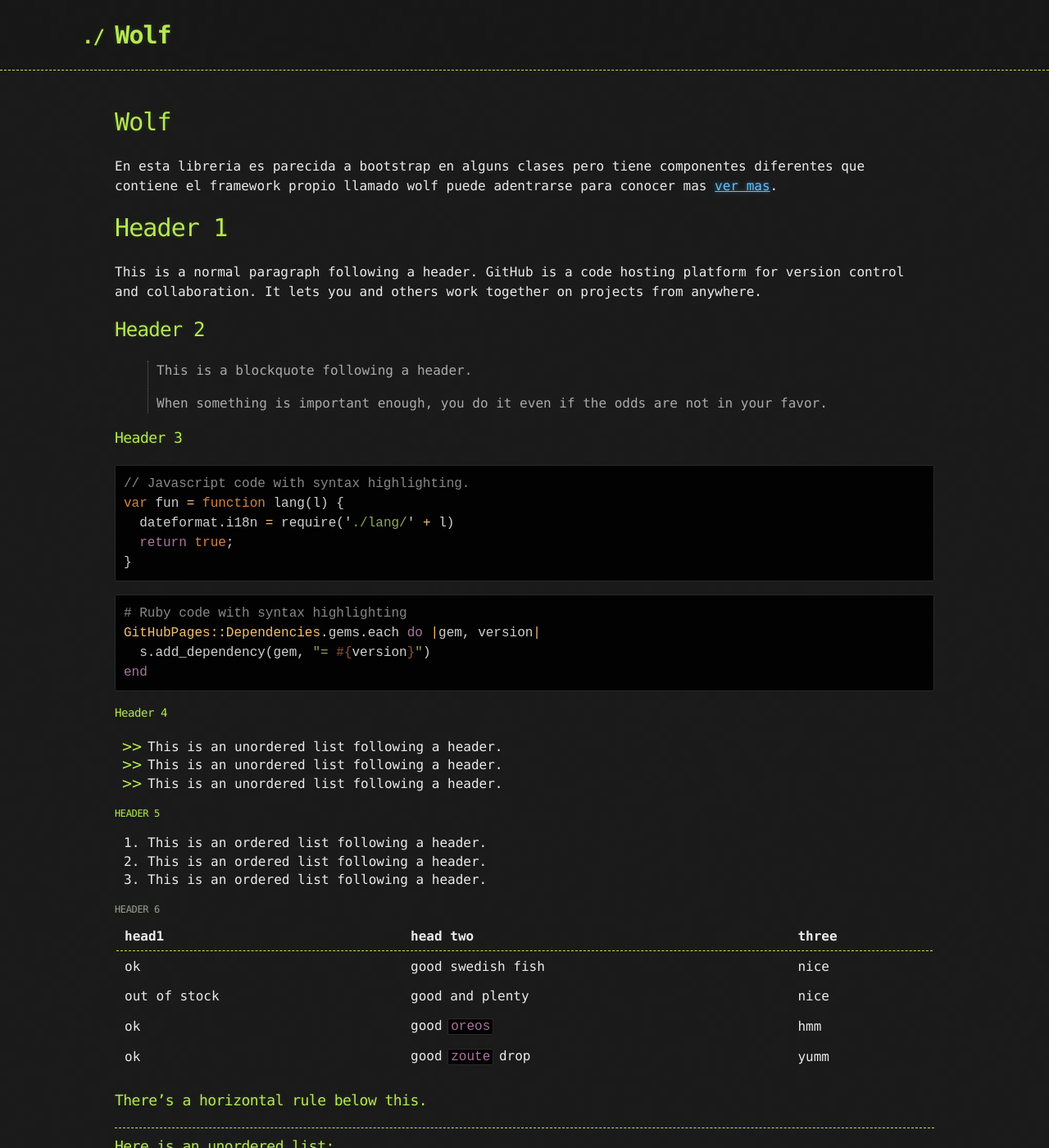
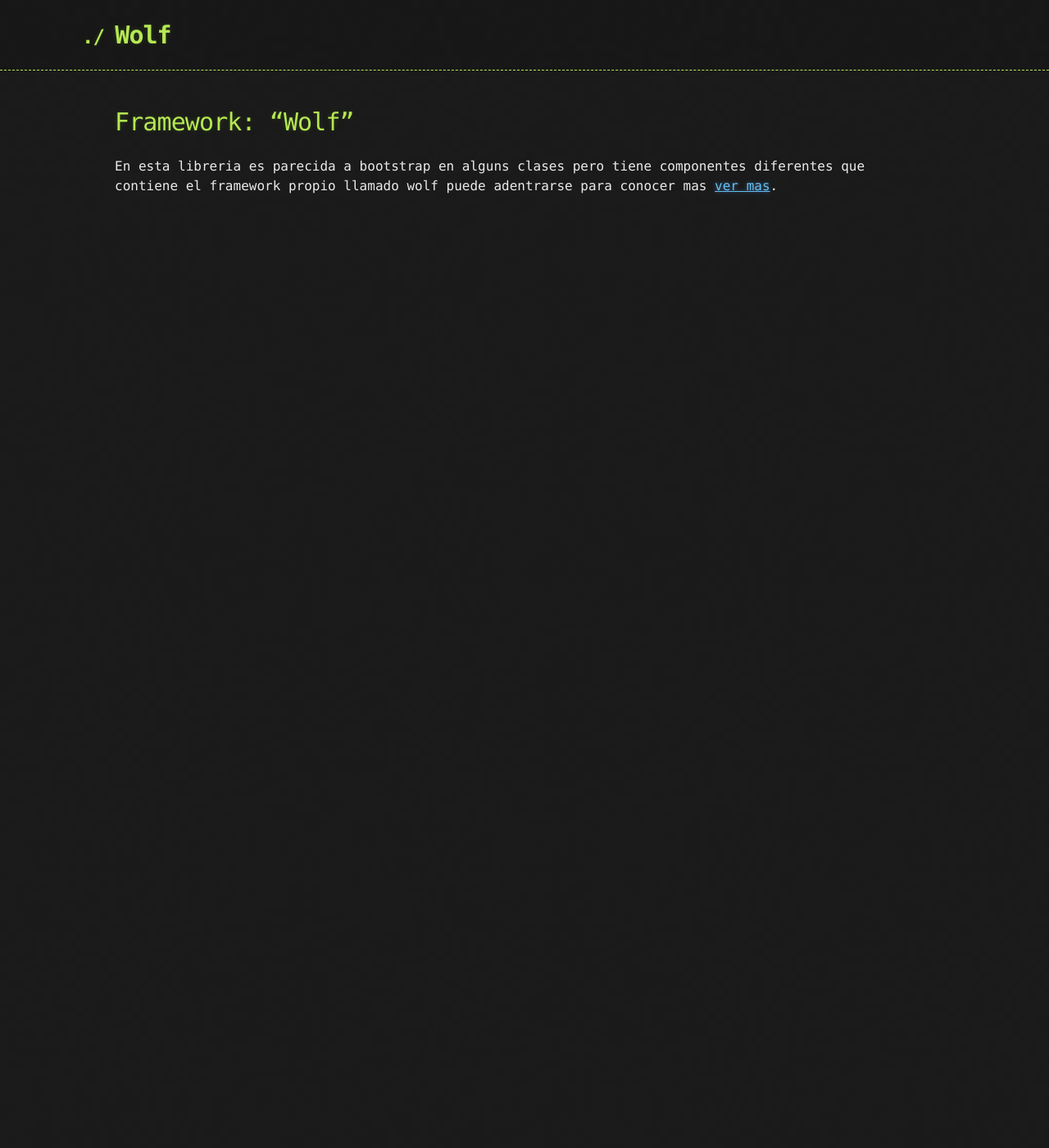
Before and after one commit to NinjaDiaz007/Block, a Jekyll site: the page built from index.md, in a window 1280 px wide and 1400 px high. Shown: the whole window at 82% size. Built offline with Jekyll 4.4.1, drawn with Linux system fonts in a browser that asks for light colours; our own code applies the rules of GitHub Pages for plain Markdown files; some of the changed text lies outside the part shown.

Commit message:
Add files via upload

````diff
--- a/index.md
+++ b/index.md
@@ -2,50 +2,10 @@
 layout: default
 ---
 
-# Wolf
+# Framework: "Wolf"
 En esta libreria es parecida a bootstrap en alguns clases pero tiene componentes diferentes que contiene el framework propio llamado wolf puede adentrarse para conocer mas [ver mas](./wolf.html).
 
-# Header 1
-
-This is a normal paragraph following a header. GitHub is a code hosting platform for version control and collaboration. It lets you and others work together on projects from anywhere.
-
-## Header 2
-
-> This is a blockquote following a header.
->
-> When something is important enough, you do it even if the odds are not in your favor.
-
-### Header 3
-
-```js
-// Javascript code with syntax highlighting.
-var fun = function lang(l) {
-  dateformat.i18n = require('./lang/' + l)
-  return true;
-}
-```
-
-```ruby
-# Ruby code with syntax highlighting
-GitHubPages::Dependencies.gems.each do |gem, version|
-  s.add_dependency(gem, "= #{version}")
-end
-```
-
-#### Header 4
-
-*   This is an unordered list following a header.
-*   This is an unordered list following a header.
-*   This is an unordered list following a header.
-
-##### Header 5
-
-1.  This is an ordered list following a header.
-2.  This is an ordered list following a header.
-3.  This is an ordered list following a header.
-
-###### Header 6
-
+<!--
 | head1        | head two          | three |
 |:-------------|:------------------|:------|
 | ok           | good swedish fish | nice  |
@@ -53,23 +13,6 @@
 | ok           | good `oreos`      | hmm   |
 | ok           | good `zoute` drop | yumm  |
 
-### There's a horizontal rule below this.
-
-* * *
-
-### Here is an unordered list:
-
-*   Item foo
-*   Item bar
-*   Item baz
-*   Item zip
-
-### And an ordered list:
-
-1.  Item one
-1.  Item two
-1.  Item three
-1.  Item four
 
 ### And a nested list:
 
@@ -107,12 +46,4 @@
 <dd>Japan</dd>
 <dt>Color</dt>
 <dd>Green</dd>
-</dl>
-
-```
-Long, single-line code blocks should not wrap. They should horizontally scroll if they are too long. This line should be long enough to demonstrate this.
-```
-
-```
-The final element.
-```
+</dl>-->
````
Also changed, not shown: other parts of index.md (+0 -4 lines).
